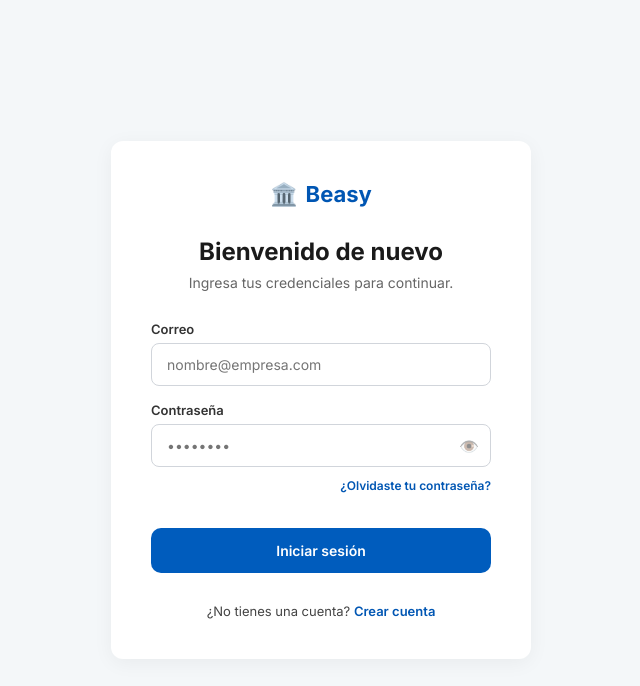
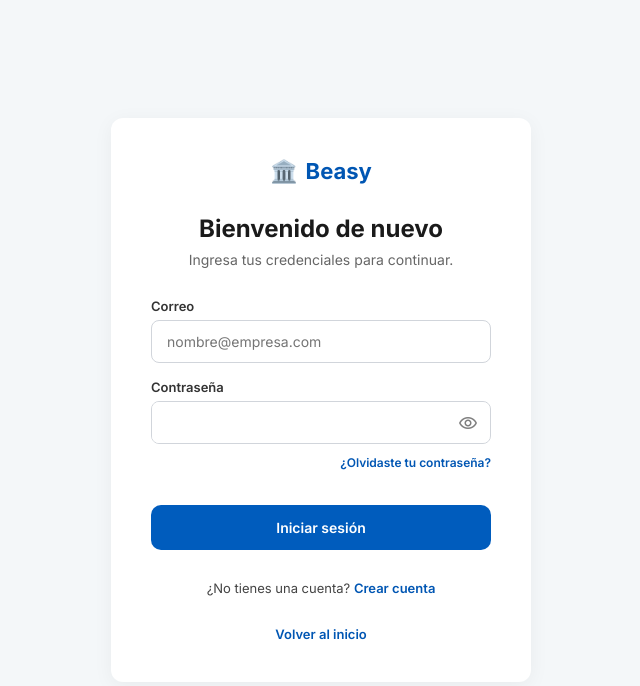
Before and after one commit to DavidCM-IESelLago/BEASY-2-, a PHP site: page /inicio_sesion.html in a window 1280 px wide. Shown: the top 686 px of the page, without its empty margins (319-959 px from the left). Run offline with PHP 8.4, Linux system fonts and the light colour scheme.

Commit message:
feat: - añade funcionalidad al icono del ojo de los inputs de contraseña para que alterne entre visible y no visible en registro e inicio_sesion. - añade enlace al inicio (index.html) a inicio_sesion y registro.

```diff
--- a/frontend/css/auth.css
+++ b/frontend/css/auth.css
@@ -83,16 +83,42 @@ input {
 input:focus { border-color: #0056b3; }
 
 /* Password wrapper */
-.password-wrapper { position: relative; }
+.password-wrapper {
+    display: flex;
+    align-items: stretch;
+    border: 1px solid #d1d5db;
+    border-radius: 8px;
+    overflow: hidden;
+    transition: border-color 0.2s;
+}
+
+.password-wrapper:focus-within { border-color: #0056b3; }
+
+.password-wrapper input {
+    flex: 1;
+    border: none;
+    border-radius: 0;
+    padding: 12px 15px;
+    outline: none;
+    min-width: 0;
+}
+
+.password-wrapper input:focus { border-color: transparent; }
 
 .toggle-password {
-    position: absolute;
-    right: 12px;
-    top: 50%;
-    transform: translateY(-50%);
+    display: flex;
+    align-items: center;
+    padding: 0 12px;
     cursor: pointer;
     opacity: 0.5;
+    user-select: none;
+    background: white;
+    font-size: 20px;
+    transition: opacity 0.2s;
+    flex-shrink: 0;
 }
+
+.toggle-password:hover { opacity: 1; }
 
 /* Teléfono */
 .phone-input {
--- a/frontend/dashboard.html
+++ b/frontend/dashboard.html
@@ -41,7 +41,7 @@
 
     <div class="main-wrapper">
         <header class="header">
-            <div class="header-title">Dashboard Overview</div>
+            <div class="header-title">Dashboard</div>
             <div class="header-actions">
                 <button id="btn-notificaciones" class="notif-btn" onclick="toggleNotificaciones(true)">
                     <span class="material-symbols-outlined">notifications</span>
@@ -201,7 +201,7 @@
     <div id="modalUser" class="user-modal">
         <div class="user-modal-box">
             <div class="user-modal-header">
-                <h3 style="font-weight:700;">Detalles de cuenta</h3>
+                <h3 style="font-weight:700;">Detalles de perfil</h3>
                 <span class="material-symbols-outlined" style="cursor:pointer; color:var(--text-muted);" onclick="toggleModal(false)">close</span>
             </div>
             <div class="user-modal-body">
--- a/frontend/inicio_sesion.html
+++ b/frontend/inicio_sesion.html
@@ -29,8 +29,8 @@
             <div class="form-group">
                 <label for="password">Contraseña</label>
                 <div class="password-wrapper">
-                    <input type="password" id="password" placeholder="••••••••">
-                    <span class="toggle-password">👁️</span>
+                    <input type="password" id="password">
+                    <span class="material-symbols-outlined toggle-password">visibility</span>
                 </div>
             </div>
 
@@ -40,9 +40,9 @@
             <p id="msg-login" style="margin-top:10px; font-size:14px;"></p>
         </form>
 
-        <p class="auth-footer">
-            ¿No tienes una cuenta? <a href="registro.html">Crear cuenta</a>
-        </p>
+        <p class="auth-footer">¿No tienes una cuenta? <a href="registro.html">Crear cuenta</a></p>
+        <p class="auth-footer"><a href="index.html">Volver al inicio</a></p>
+
     </div>
 
     <script src="js/api.js"></script>
--- a/frontend/js/auth.js
+++ b/frontend/js/auth.js
@@ -1,3 +1,13 @@
+// ── Toggle visibilidad de contraseña ─────────────────────────────────────────
+document.querySelectorAll('.toggle-password').forEach(icon => {
+    icon.addEventListener('click', () => {
+        const input = icon.previousElementSibling;
+        const visible = input.type === 'text';
+        input.type = visible ? 'password' : 'text';
+        icon.textContent = visible ? 'visibility' : 'visibility_off';
+    });
+});
+
 document.getElementById('form-login').addEventListener('submit', async (e) => {
     e.preventDefault();
     const email    = document.getElementById('email').value.trim();
```
Also changed, not shown: frontend/js/registro.js (+12 -0 lines), frontend/registro.html (+7 -5 lines).
